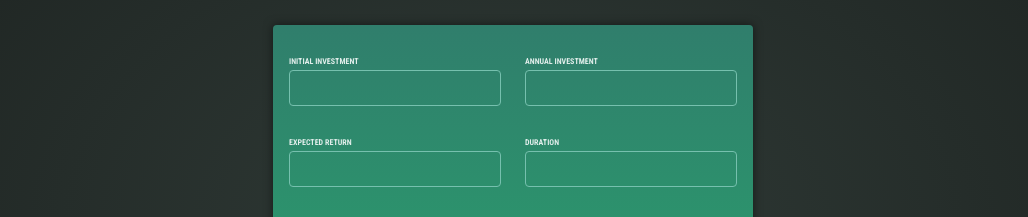
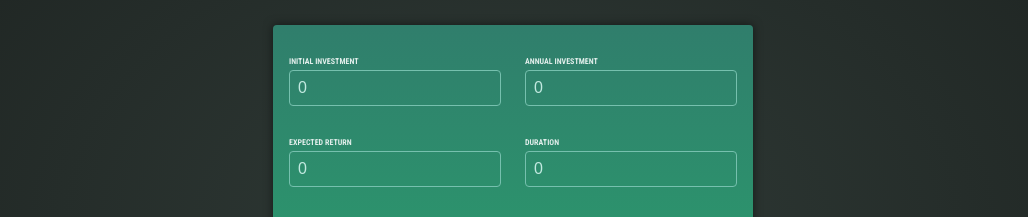
Before and after one commit to masterkai/investment-calculator-angular, an Angular app: page / in a window 1280 px wide. Shown: the part 201-418 px from the top of the page, without its empty margins (127-1155 px from the left). Built offline with nearby package versions, Linux system fonts and the light colour scheme.

Commit message:
add two ways binding for user-input

```diff
--- a/src/app/user-input/user-input.component.html
+++ b/src/app/user-input/user-input.component.html
@@ -1,22 +1,42 @@
-<form>
+<form (ngSubmit)="onSubmit()">
   <div class="input-group">
     <p>
       <label for="initial-investment">Initial Investment</label>
-            <input type="number" id="initial-investment" name="initial-investment" [(ngModel)]="name" required>
+      <input
+        type="number"
+        id="initial-investment"
+        name="initial-investment"
+        [(ngModel)]="enteredInitialInvestment"
+      />
     </p>
     <p>
       <label for="annual-investment">Annual Investment</label>
-            <input type="number" id="annual-investment" name="annual-investment" [(ngModel)]="name" required>
+      <input
+        type="number"
+        id="annual-investment"
+        name="annual-investment"
+        [(ngModel)]="enteredAnuualInvestment"
+      />
     </p>
   </div>
   <div class="input-group">
     <p>
       <label for="expected-return">Expected Return</label>
-            <input type="number" id="expected-return" name="expected-return" [(ngModel)]="name" required>
+      <input
+        type="number"
+        id="expected-return"
+        name="expected-return"
+        [(ngModel)]="enteredExpectedReturn"
+      />
     </p>
     <p>
       <label for="duration">Duration</label>
-            <input type="number" id="duration" name="duration" [(ngModel)]="name" required>
+      <input
+        type="number"
+        id="duration"
+        name="duration"
+        [(ngModel)]="enteredDuration"
+      />
     </p>
   </div>
   <p>
--- a/src/app/user-input/user-input.component.ts
+++ b/src/app/user-input/user-input.component.ts
@@ -9,5 +9,11 @@ import { FormsModule } from '@angular/forms';
   styleUrl: './user-input.component.css'
 })
 export class UserInputComponent {
-  name = '';
+  enteredInitialInvestment = '0';
+  enteredAnuualInvestment = '0';
+  enteredExpectedReturn = '0';
+  enteredDuration = '0';
+  onSubmit() {
+    console.log('User input: ');
+  }
 }
```
Lines whose indentation alone changed are shown as unchanged.
